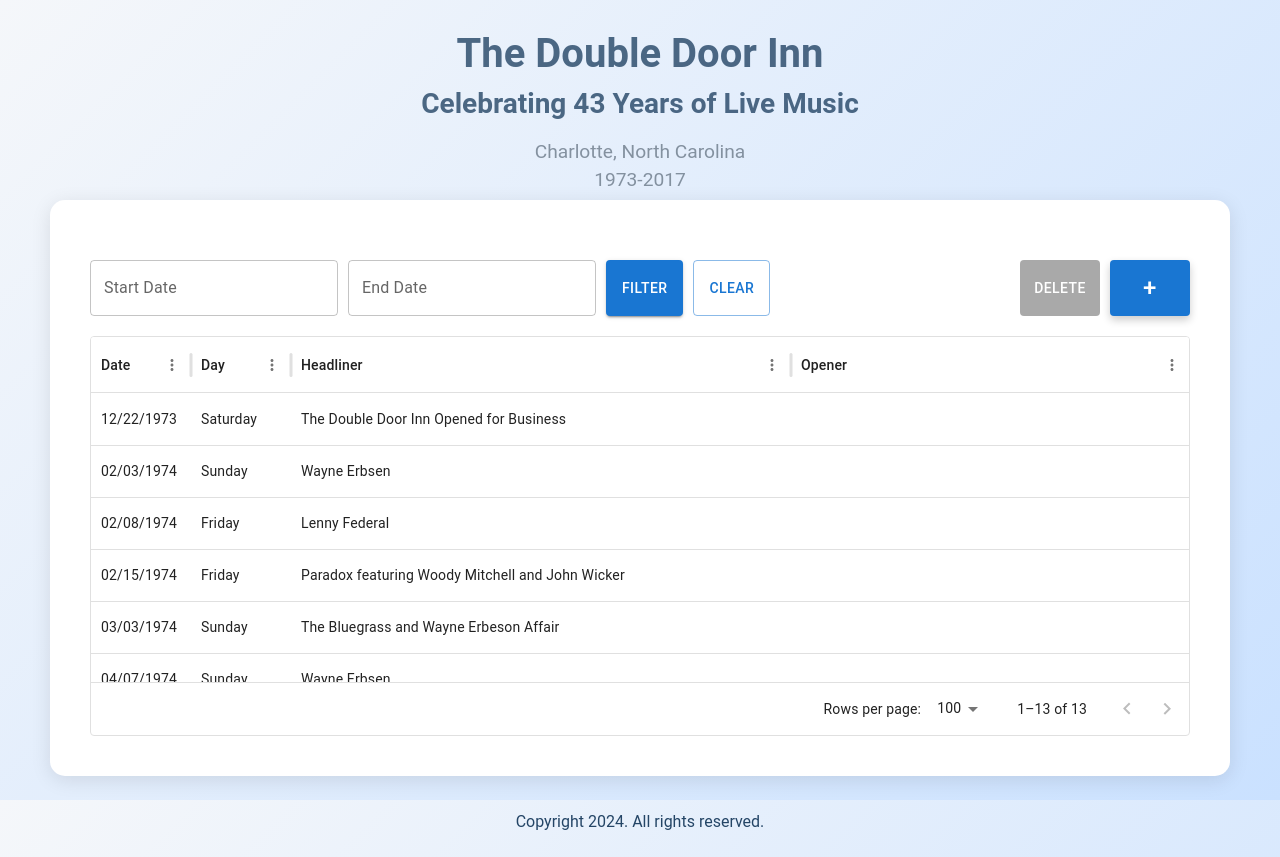
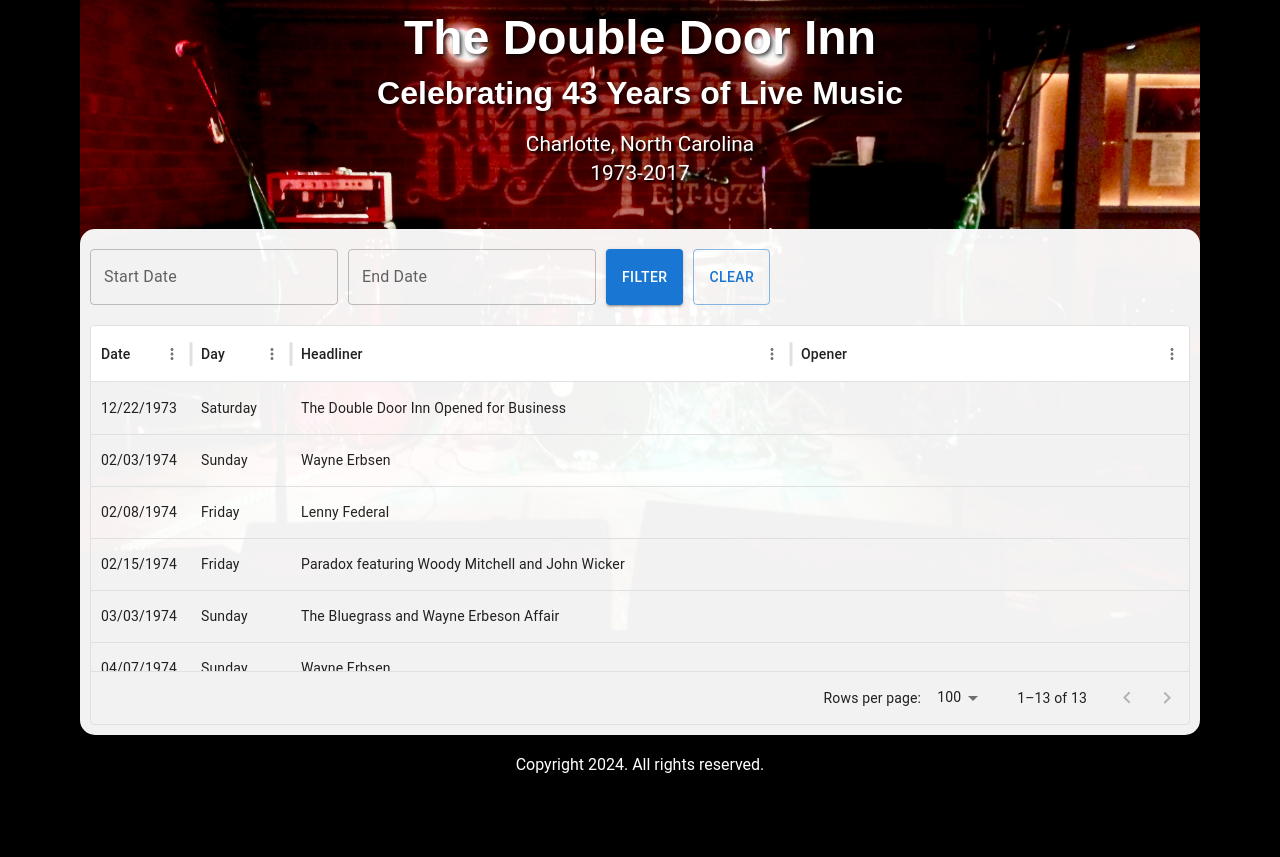
Before and after one commit to connorfewin/double-door-inn, a React (Create React App) app: page / in a window 1280 px wide. After the commit the page ends 800 px from the top, so only its background shows below. Built offline with nearby package versions, Linux system fonts and the light colour scheme.

Commit message:
Sticky headers figured out

```diff
--- a/src/App.js
+++ b/src/App.js
@@ -1,18 +1,27 @@
 import React from 'react';
-import './Styles/Layout.css'; // Updated import
+import './Styles/Layout.css';
 import Header from './Components/Header';
 import DataTable from './Components/DataTable';
-
 function App() {
   return (
     <div className="AppContainer">
-      <Header />
-      <div className="DataTableContainer">
-        <DataTable />
-      </div>
-      <p className='Footer'>Copyright 2024. All rights reserved.</p>
+      <section>
+        <div className="section-header">
+          <Header />
+        </div>
+        <div className="section-content">
+          <img src={process.env.PUBLIC_URL + '/DoubleDoorInn.jpg'} alt="Double Door Inn" className="HeaderImage" />
+        </div>
+      </section>
+      <section>
+        <div className="DataTableContainer">
+            <DataTable />
+        </div>
+        <p className="Footer">Copyright 2024. All rights reserved.</p>
+      </section>
     </div>
   );
 }
 
+
 export default App;
--- a/src/Components/DataTable.js
+++ b/src/Components/DataTable.js
@@ -59,6 +59,7 @@
       {/* Updated row container for the filter and buttons */}
       <div className="filter-button-container">
         <DateFilter rows={rows} onFilter={handleFilter} />
+        {false &&
           <div className="button-container">
             <DeleteButton
               selectionModel={selectionModel}
@@ -69,8 +70,8 @@
             />
             <AddButton onAdd={handleAdd} />
           </div>
+        }
         </div>
-
       <div style={{ height: 400, width: '100%', margin: 'auto', overflowX: 'auto' }}>
         <DataGrid
           rows={filteredRows}
--- a/src/Styles/Layout.css
+++ b/src/Styles/Layout.css
@@ -1,4 +1,8 @@
-/* General reset for html and body */
+/* ===========================
+   General Reset and Body Styles
+   =========================== */
+
+/* Reset for html and body */
 html, body {
   height: 100%;
   margin: 0;
@@ -7,79 +11,139 @@
 
 body {
   font-family: 'Roboto', sans-serif;
-  background: linear-gradient(135deg, #f5f7fa, #cae1ff);
+  background: #000000;
   background-size: cover;
   background-attachment: fixed;
   background-repeat: no-repeat;
   background-position: top center;
   display: flex;
   flex-direction: column;
-  overflow-y: auto; /* Allow body to scroll */
+  overflow-y: auto; /* Enable scrolling */
 }
 
-/* Container for the entire application */
+/* ===========================
+   Layout Containers
+   =========================== */
+
+/* Main application container */
 .AppContainer {
-  position: relative;
   width: 100%;
-  min-height: 100vh; /* Ensure it covers the full screen height */
-  overflow: hidden;
+  min-height: 100vh; /* Full viewport height */
+  display: flex;
+  flex-direction: column; /* Keeps footer at the bottom */
+  justify-content: space-between; /* Space between content and footer */
 }
 
-/* Positioning the header in the background */
+/* ===========================
+   Header Styles
+   =========================== */
+
+/* Keep the header fixed like the image */
 .Header {
-  position: absolute;
-  top: 30px; /* Space between the top of the page and the header */
+  top: 50px; /* Positioned just below the image */
   width: 100%;
-  z-index: 1;
+  z-index: 1; /* Ensure it's above the data table */
   text-align: center;
-  opacity: 0.8; /* Slight transparency to blend with the background */
 }
 
-/* Container for the data table */
+/* Header text styles */
+h1, h2 {
+  color: #ffffff;
+  font-family: 'Oswald', sans-serif; /* Stylish, bold font */
+  text-shadow: 2px 2px 4px rgba(0, 0, 0, 0.8); /* Text shadow for contrast */
+}
+
+h1 {
+  font-size: 3rem; /* Large font size for emphasis */
+  font-weight: 700; /* Bold */
+  margin: 0 0 10px 0; /* No top margin, small bottom margin */
+}
+
+h2 {
+  font-size: 2rem;
+  font-weight: 600;
+  margin: 10px 0 20px 0; /* Spacing around the heading */
+}
+
+.Header p {
+  color: #ffffff;
+  font-size: 1.3rem;
+  text-shadow: 2px 2px 2px rgb(0, 0, 0); /* Softer shadow for readability */
+  margin: 5px 0; /* Small vertical margin */
+}
+
+/* ===========================
+   Data Table Styles
+   =========================== */
+
+/* Sticky DataTable container */
 .DataTableContainer {
-  position: relative;
-  z-index: 2;
+  position: sticky;
+  top: 100px; /* Adjust based on header height */
+  z-index: 998; /* Lower than the header for "push out" effect */
+  padding: 0 10px 10px 10px; /* Padding for top and bottom */
   max-width: 1100px;
   width: 100%;
   margin: 0 auto;
-  background-color: white;
-  padding: 40px;
-  box-shadow: 0 4px 20px rgba(0, 0, 0, 0.1);
+  background-color: rgba(255, 255, 255, 0.95); /* Slightly transparent */
+  box-shadow: 0 4px 20px rgba(0, 0, 0, 0.1); /* Subtle shadow */
   border-radius: 15px;
-  text-align: center;
-  margin-top: 200px; /* Adjust depending on header height */
-  flex-grow: 1;
-  max-height: 70vh; /* Ensure the table doesn't exceed 70% of the viewport height */
-  overflow-y: auto; /* Enable scrolling when content exceeds the container's height */
+  overflow-y: auto; /* Enable scrolling inside the table */
 }
 
-/* Header styles */
-h1, h2 {
-  color: #244566;
+/* ===========================
+   Footer Styles
+   =========================== */
+
+/* Footer styling */
+.Footer {
+  padding: 20px 0 10px 0; /* Padding for top and bottom */
+  color: #ffffff;
+  text-align: center;
+  z-index: 2;
+  position: relative; /* Part of the normal flow */
+  margin-top: auto; /* Push to the bottom of the content */
 }
 
-h1 {
-  font-size: 2.5rem;
-  margin-bottom: 10px;
-  margin-top: 0px;
+/* ===========================
+   Header Image Styles
+   =========================== */
+
+/* Fixed header image */
+.HeaderImage {
+  position: fixed; /* Keeps the image fixed at the top */
+  top: 0;
+  left: 0;
+  right: 0;
+  display: block;
+  margin: 0 auto;
+  max-width: 1120px; /* Matches .DataTableContainer */
+  width: 100%;
+  height: auto;
+  box-shadow: 0 4px 20px rgba(0, 0, 0, 0.1); /* Consistent shadow effect */
+  z-index: 0; /* Ensure it's behind other content */
 }
 
-h2 {
-  font-size: 1.75rem;
-  margin-top: 10px;
-  margin-bottom: 20px;
+/* ===========================
+   Section Styles
+   =========================== */
+
+/* General section layout */
+section {
+  position: relative;
+  display: flex;
+  flex-direction: column;
 }
 
-/* Paragraph styling for Header */
-.Header p {
-  color: #6c7a89; /* A softer color for contrast */
-  font-size: 1.2rem;
-  margin: 5px 0; /* Tighter spacing between paragraphs */
+/* Sticky section header */
+.section-header {
+  position: sticky;
+  top: 0;
+  z-index: 999; /* Ensure it stays on top */
+  padding: 10px; /* Optional padding for clean look */
 }
 
-.Footer {
-  padding-top: 20px;
-  padding-bottom: 10px;
-  color: #244566;
-  text-align: center;
+/* Section content margin */
+.section-content {
+  margin-top: 20px; /* Avoid overlap with other content */
 }
```
Lines whose indentation alone changed are shown as unchanged.
